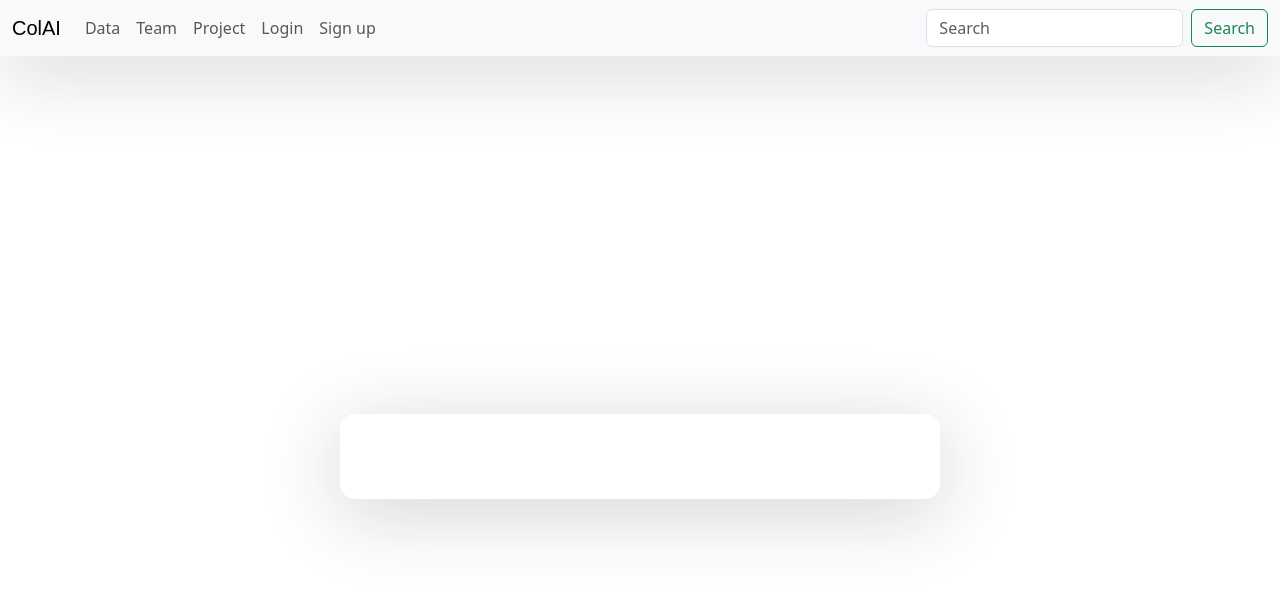
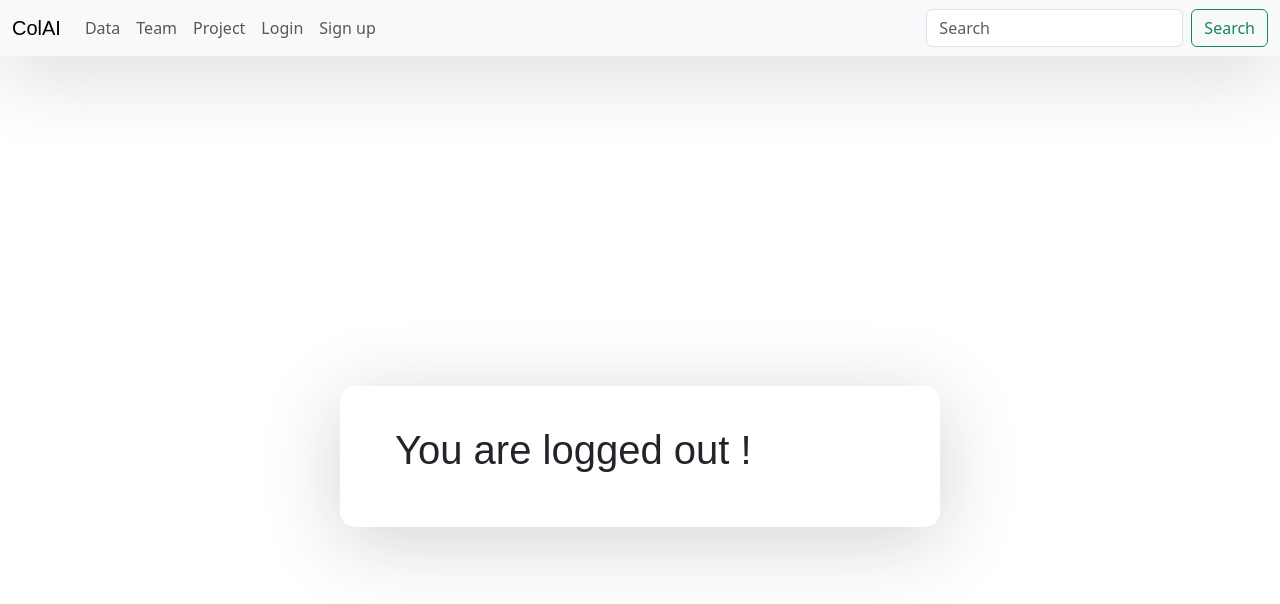
Before and after one commit to Collaborative-AI/colteam, a React (Create React App) app in the folder my-react-app/: page /log_out in a window 1280 px wide. Shown: the top 604 px of the page. Built offline with nearby package versions, Linux system fonts and the light colour scheme.

Commit message:
debug logout

```diff
--- a/my-react-app/src/components/authenticate/logout.component.js
+++ b/my-react-app/src/components/authenticate/logout.component.js
@@ -24,10 +24,10 @@ export default function LogOut() {
             })
             .catch((error) => {
                 console.error('Error:', error.message);
-            });
+            })
+    }
 
-        return (
-            <p>You are now successfully log out! </p>
-        )
-    }
+    return (
+        <h1>You are logged out !</h1>
+    )
 }
```
